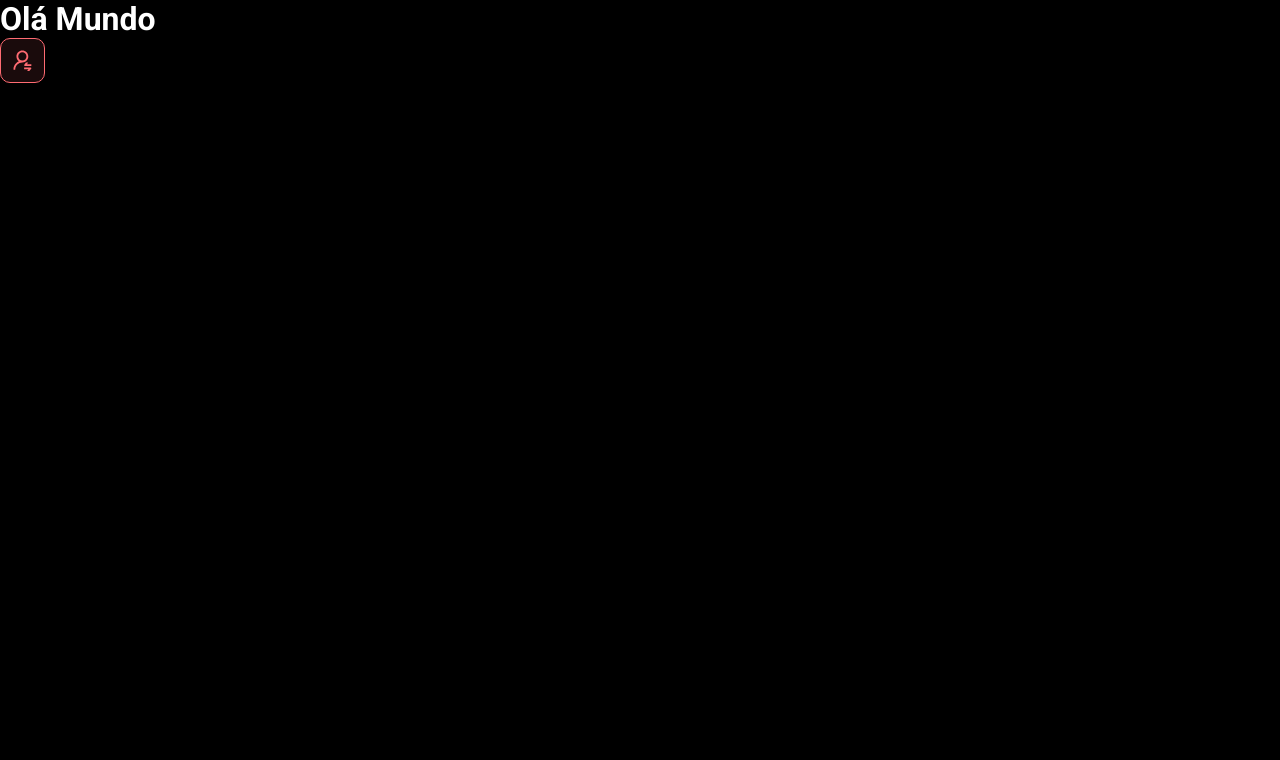
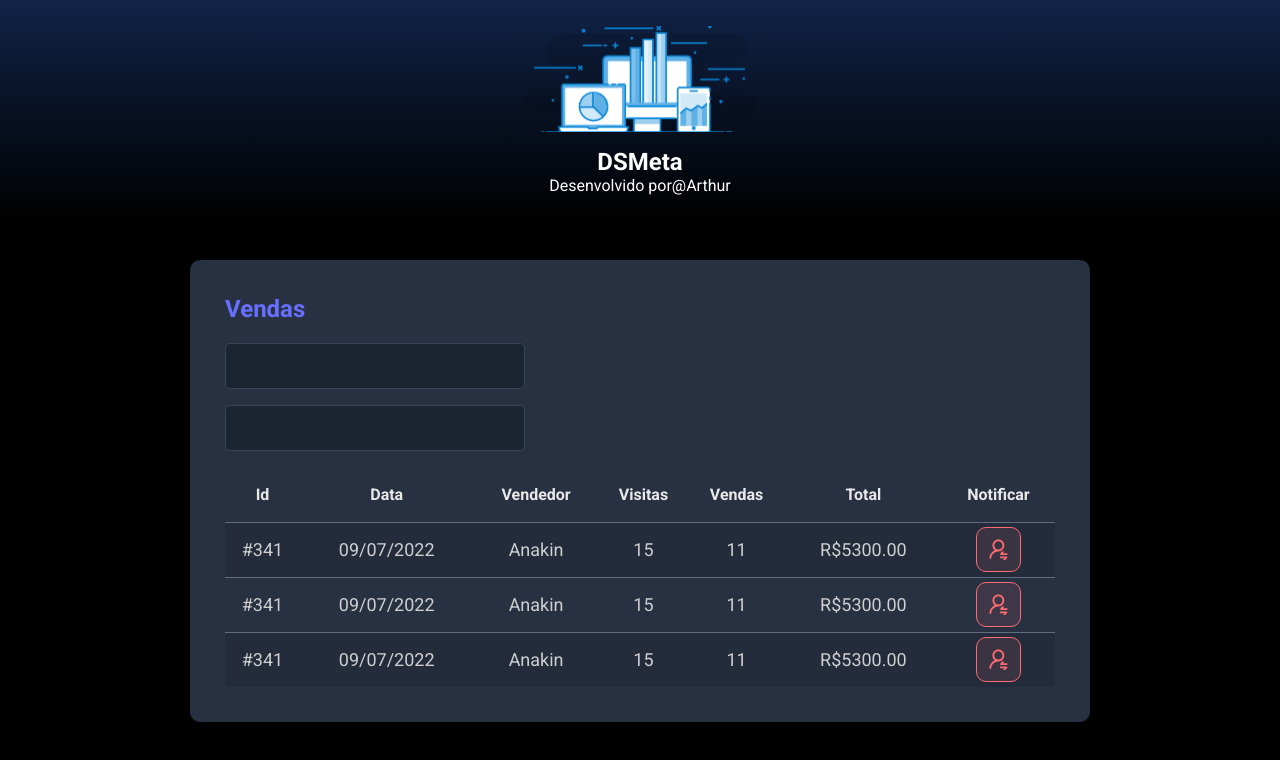
Before and after one commit to ArthurGoncalves1/DSMeta, a React (Vite) app in the folder frontend/: page / in a window 1280 px wide. Shown: the top 760 px of the page. Built offline with nearby package versions, Linux system fonts and the light colour scheme.

Commit message:
Other components

```diff
--- a/frontend/src/App.tsx
+++ b/frontend/src/App.tsx
@@ -1,11 +1,20 @@
+import Header from "./components/header"
 import NotificationButton from "./components/NotificationButton"
+import SalesCard from "./components/SalesCard"
 
 
 function App() {
   return (
     <>
-      <h1>Olá Mundo</h1>
-      <NotificationButton />
+      <Header />
+      <main>
+        <section id="sales">
+          <div className="dsmeta-container">
+            <SalesCard/>
+          </div>
+        </section>
+      </main>
+
 
     </>
   )
--- /dev/null
+++ b/frontend/src/components/SalesCard/index.tsx
@@ -0,0 +1,79 @@
+import NotificationButton from '../NotificationButton'
+import './styles.css'
+
+function SalesCard() {
+    return (
+        <div className="dsmeta-card">
+            <h2 className="dsmeta-sales">Vendas</h2>
+            <div>
+                <div className="dsmeta-input-container" >
+                    <input type="text" className="dsmeta-input" />
+                </div>
+
+                <div className="dsmeta-input-container">
+                    <input type="text" className="dsmeta-input" />
+                </div>
+            </div>
+
+            <div>
+                <table className="dsmeta-sales-table">
+                    <thead>
+                        <tr>
+                            <th className="show992">Id</th>
+                            <th className="show576">Data</th>
+                            <th>Vendedor</th>
+                            <th className="show992">Visitas</th>
+                            <th className="show992">Vendas</th>
+                            <th>Total</th>
+                            <th>Notificar</th>
+                        </tr>
+                    </thead>
+
+                    <tbody>
+                        <tr>
+                            <td className="show992">#341</td>
+                            <td className="show576">09/07/2022</td>
+                            <td>Anakin </td>
+                            <td className="show992">15</td>
+                            <td className="show992">11</td>
+                            <td>R$5300.00</td>
+                            <td>
+                                <div className="dsmeta-red-btn-container">
+                                    <NotificationButton />
+                                </div>
+                            </td>
+                        </tr>
+                        <tr>
+                            <td className="show992">#341</td>
+                            <td className="show576">09/07/2022</td>
+                            <td>Anakin </td>
+                            <td className="show992">15</td>
+                            <td className="show992">11</td>
+                            <td>R$5300.00</td>
+                            <td>
+                                <div className="dsmeta-red-btn-container">
+                                    <NotificationButton />
+                                </div>
+                            </td>
+                        </tr>
+                        <tr>
+                            <td className="show992">#341</td>
+                            <td className="show576">09/07/2022</td>
+                            <td>Anakin </td>
+                            <td className="show992">15</td>
+                            <td className="show992">11</td>
+                            <td>R$5300.00</td>
+                            <td>
+                                <div className="dsmeta-red-btn-container">
+                                    <NotificationButton />
+                                </div>
+                            </td>
+                        </tr>
+                    </tbody>
+                </table>
+            </div>
+        </div>
+    )
+}
+
+export default SalesCard
--- /dev/null
+++ b/frontend/src/components/SalesCard/styles.css
@@ -0,0 +1,104 @@
+.dsmeta-card {
+    background-color: #283142;
+    border-radius: 10px;
+    padding: 30px 10px;
+
+}
+
+
+.dsmeta-sales {
+    color: #676FFF;
+    margin-bottom: 20px;
+}
+
+.dsmeta-input {
+    height: 46px;
+    width: 100%;
+    background-color: #1B2531;
+    border: 1px solid #384459;
+    border-radius: 5px;
+    color: #9AAABE;
+    padding: 0 20px;
+    font-size: 18px;
+}
+
+.dsmeta-input-container {
+    margin-bottom: 16px;
+    max-width: 300px;
+}
+
+.dsmeta-sales-table {
+    width: 100%;
+    border-spacing: 0;
+    border-collapse: collapse;
+}
+
+.dsmeta-sales-table thead {
+    color: #E9E9E9;
+    height: 55px;
+    font-size: 16px;
+    font-weight: bold;
+
+}
+
+.dsmeta-sales-table tbody {
+    font-size: 14px;
+    font-weight: 400;
+    color: #CFCFCF;
+    text-align: center;
+
+}
+
+.dsmeta-sales-table tbody tr {
+    height: 74px;
+    border-top: 1px solid #5F6E82;
+
+
+}
+
+.dsmeta-sales-table tbody tr:hover>td {
+    background-color: #384459;
+}
+
+.dsmeta-sales-table tbody tr:nth-child(odd) {
+    background-color: #242C3B;
+}
+
+
+.dsmeta-red-btn-container {
+    display: flex;
+    justify-content: center;
+    align-items: center;
+}
+
+.show576 {
+    display: none;
+}
+
+.show992 {
+    display: none;
+}
+
+@media(min-width: 576px) {
+    .show576 {
+        display: table-cell;
+    }
+
+    .dsmeta-card {
+        padding: 35px;
+    }
+
+    .dsmeta-sales-table tbody {
+        font-size: 18px;
+    }
+
+    .dsmeta-sales-table tbody tr {
+        height: 55px;
+    }
+}
+
+@media(min-width: 992px) {
+    .show992 {
+        display: table-cell;
+    }
+}
--- /dev/null
+++ b/frontend/src/components/header/index.tsx
@@ -0,0 +1,18 @@
+import logo from '../../assets/img/logo.svg'
+import './styles.css'
+
+function Header() {
+    return (
+        <header>
+            <div className="dsmeta-logo-container">
+                <img src= {logo} alt="DSMeta"/>
+                    <h1>DSMeta</h1>
+                    <p>Desenvolvido por
+                        <a href="">@Arthur</a>
+                    </p>
+            </div>
+        </header>
+    )
+}
+
+export default Header
--- /dev/null
+++ b/frontend/src/components/header/styles.css
@@ -0,0 +1,27 @@
+header{
+    height: 220px;
+    background: linear-gradient(180deg, #102347 0%, black 100%);
+    display: flex;
+    align-items: center;
+    justify-content: center;
+}
+
+.dsmeta-logo-container{
+    display: flex;
+    flex-direction: column;
+    align-items: center;
+}
+
+.dsmeta-logo-container img{
+    width: 235px;
+}
+
+.dsmeta-logo-container h1{
+    margin-top: 15px;
+    font-size: 24px;
+}
+
+.dsmeta-logo-container h1 p{
+    font-size: 14px;
+    font-weight: 300;
+}
--- a/frontend/src/index.css
+++ b/frontend/src/index.css
@@ -17,41 +17,6 @@ a, a:hover, a:visited {
     text-decoration: none;
 }
 
-header{
-    height: 220px;
-    background: linear-gradient(180deg, #102347 0%, black 100%);
-    display: flex;
-    align-items: center;
-    justify-content: center;
-}
-
-.dsmeta-logo-container{
-    display: flex;
-    flex-direction: column;
-    align-items: center;
-}
-
-.dsmeta-logo-container img{
-    width: 235px;
-}
-
-.dsmeta-logo-container h1{
-    margin-top: 15px;
-    font-size: 24px;
-}
-
-.dsmeta-logo-container h1 p{
-    font-size: 14px;
-    font-weight: 300;
-}
-
-.dsmeta-card{
-    background-color: #283142;
-    border-radius: 10px;
-    padding: 30px 10px;
-
-}
-
 .dsmeta-container{
     width: 100%;
     max-width: 900px;
@@ -62,114 +27,3 @@ header{
 #sales{
     padding: 40px 10px;
 }
-
-.dsmeta-sales{
-    color: #676FFF;
-    margin-bottom: 20px;
-}
-
-.dsmeta-input{
-    height: 46px;
-    width: 100%;
-    background-color: #1B2531;
-    border: 1px solid #384459;
-    border-radius: 5px;
-    color: #9AAABE;
-    padding: 0 20px;
-    font-size: 18px;
-}
-
-.dsmeta-input-container{
-    margin-bottom: 16px;
-    max-width: 300px;
-}
-
-.dsmeta-sales-table{
-    width: 100%;
-    border-spacing: 0;
-    border-collapse: collapse;
-}
-
-.dsmeta-sales-table thead{
-    color: #E9E9E9;
-    height: 55px;
-    font-size: 16px;
-    font-weight: bold;
-
-}
-.dsmeta-sales-table tbody{
-    font-size: 14px;
-    font-weight: 400;
-    color: #CFCFCF;
-    text-align: center;
-
-}
-
-.dsmeta-sales-table tbody tr{
-    height: 74px;
-    border-top: 1px solid #5F6E82;
-
-
-}
-
-.dsmeta-sales-table tbody tr:hover > td{
-    background-color: #384459;
-}
-
-.dsmeta-sales-table tbody tr:nth-child(odd){
-    background-color: #242C3B;
-}
-
-.dsmeta-red-btn{
-    height: 45px;
-    width: 45px;
-    background-color: rgba(255, 107, 114, 0.1) ;
-    border: 1px solid #FF6B72;
-    border-radius: 10px;
-    display: flex;
-    align-items: center;
-    justify-content: center;
-    cursor: pointer;
-}
-
-.dsmeta-red-btn img{
-    width: 19px;
-}
-
-.dsmeta-red-btn-container{
-    display: flex;
-    justify-content: center;
-    align-items: center;
-}
-
-.show576 {
-    display: none;
-}
-
-.show992{
-    display: none;
-}
-
-@media(min-width: 576px){
-    .show576{
-        display: table-cell;
-    }
-
-    .dsmeta-card{
-        padding: 35px;
-    }
-
-    .dsmeta-sales-table tbody{
-        font-size: 18px;
-    }
-
-    .dsmeta-sales-table tbody tr{
-        height: 55px;
-    }
-}
-
-@media(min-width: 992px){
-    .show992{
-        display: table-cell;
-    }
-}
```
Also changed, not shown: frontend/src/assets/img/logo.svg (added).
